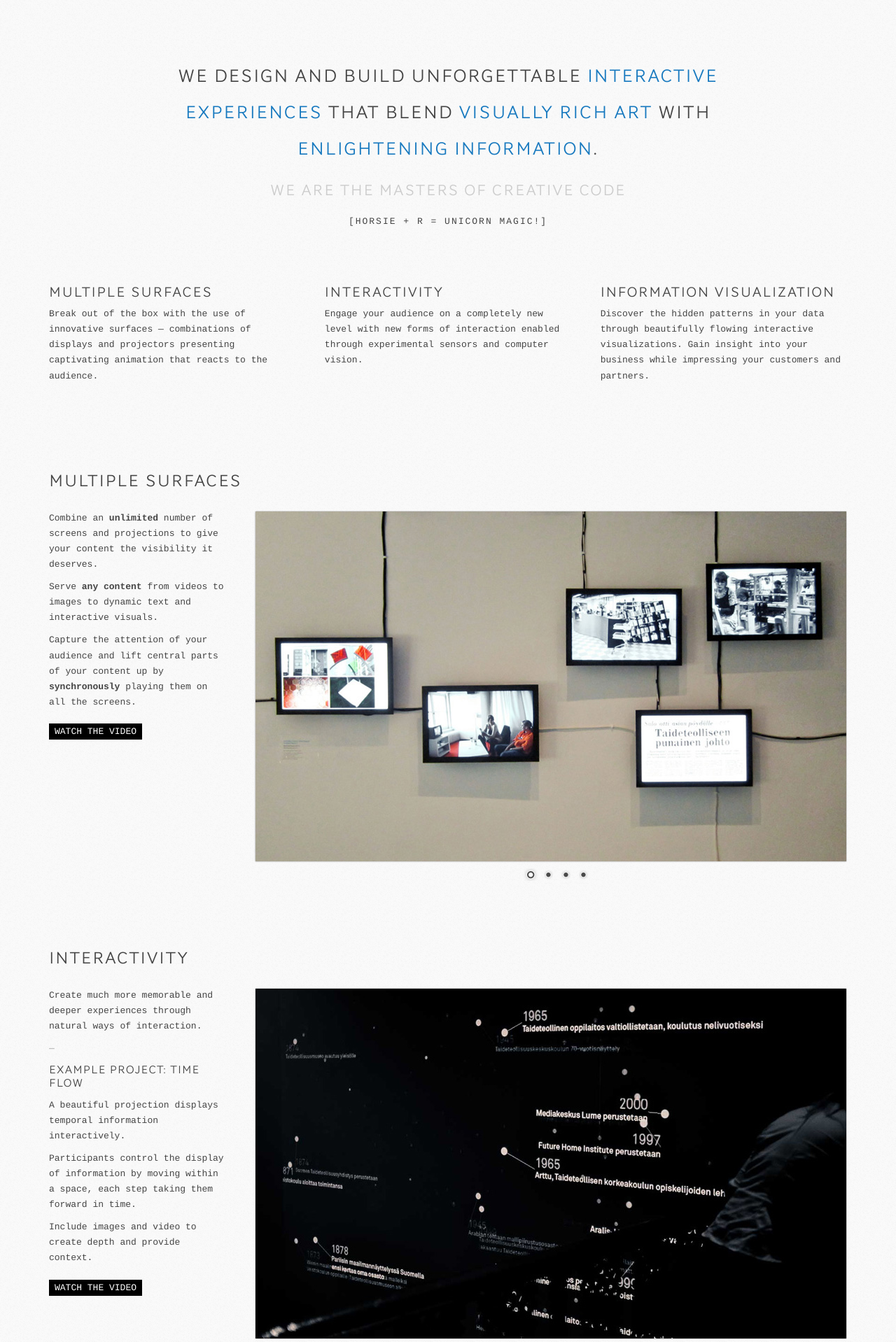
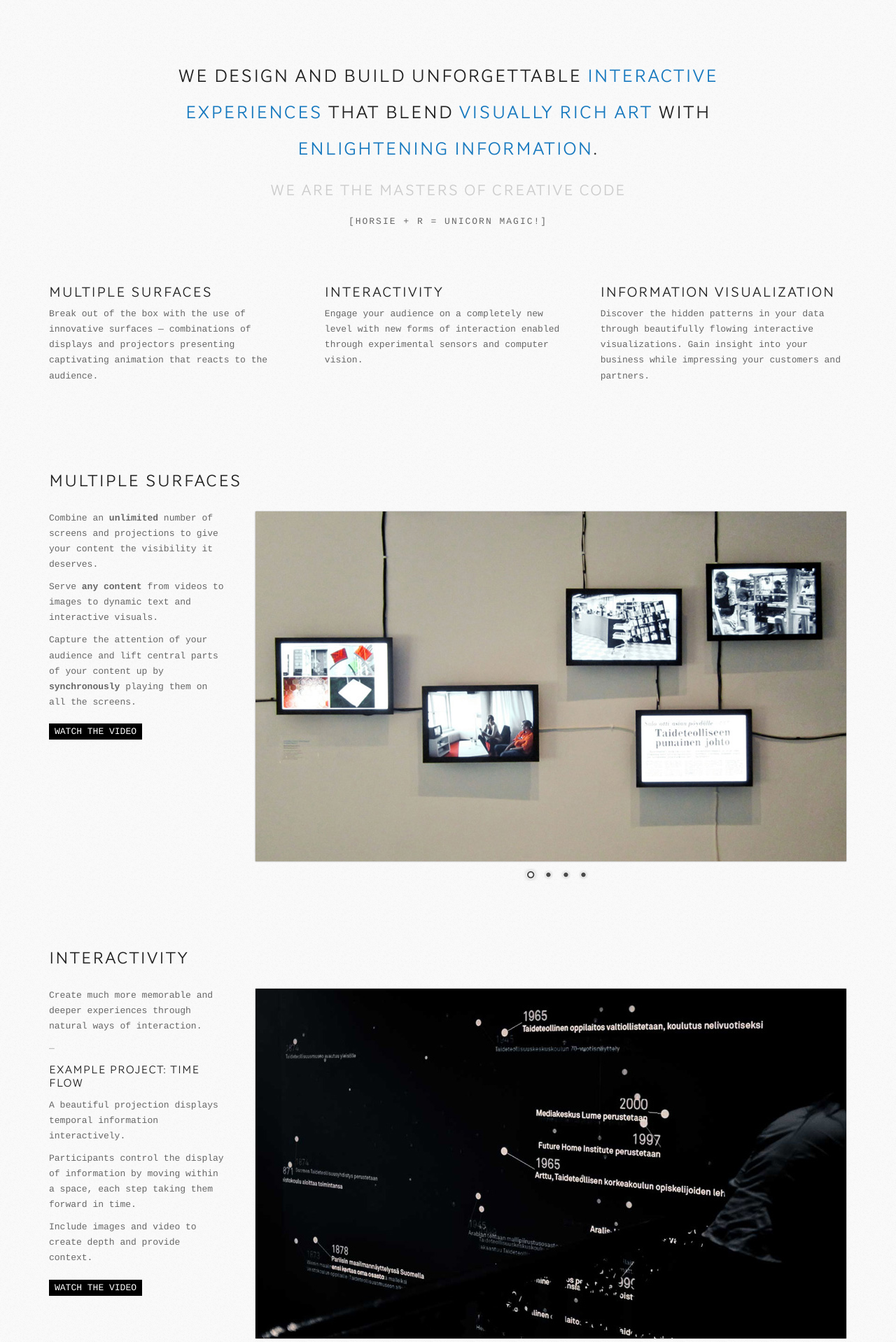
Before and after one commit to luopio/rrrrr, a PHP site: page / in a window 1280 px wide. Shown: the part 63-1981 px from the top of the page at 70% size. Run offline with PHP 8.4, Linux system fonts and the light colour scheme.

Commit message:
color fixes

```diff
--- a/v3_website/css/styles.css
+++ b/v3_website/css/styles.css
@@ -8,7 +8,7 @@
     font-weight:normal; font-style:normal;
 }
 
-body {background:#fff url('../images/bg-1.png'); color:#444; font:normal normal 13px/1.7 Courier, Monaco, Helvetica, Arial, Verdana, sans-serif ;}
+body {background:#fff url('../images/bg-1.png'); color:#666; font:normal normal 13px/1.7 Courier, Monaco, Helvetica, Arial, Verdana, sans-serif ;}
 
 a {text-decoration:none; color:#1779bf;}
 a:hover {color:#2e87c4;}
@@ -17,7 +17,7 @@ a.hilight {color:#1779bf;}
 .colorbox-video a {text-transform:uppercase; background:#000; color:#fff; padding:4px 8px;}
 p.colorbox-video {margin-top:20px;}
 
-h1, h2, h3, h4 {font:normal normal 15px/2 'AWConquerorSansLight', 'Lucida Grande'; text-transform:uppercase; letter-spacing:1.5px;}
+h1, h2, h3, h4 {font:normal normal 15px/2 'AWConquerorSansLight', 'Lucida Grande'; text-transform:uppercase; letter-spacing:1.5px;color:#222;}
 h1 {font-size:24px; line-height:3.5;}
 h2 {font-size:20px;}
 h3 {font-size:16px; line-height:1.8;}
```
